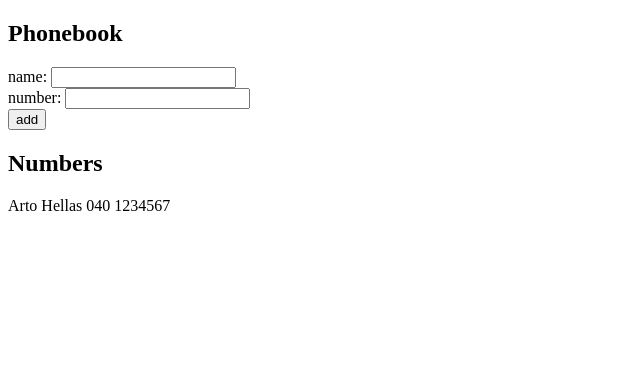
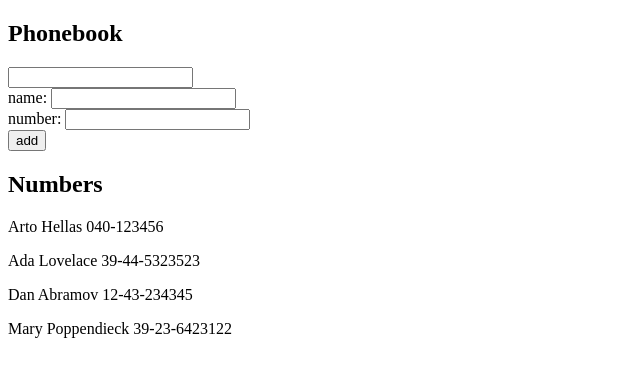
Before and after one commit to nahomWM/fullstackopen, a React (Vite) app in the folder part2/phonebook/: page / in a window 1280 px wide. Shown: the top 376 px of the page, without its empty margins (0-640 px from the left). Built offline with nearby package versions, Linux system fonts and the light colour scheme.

Commit message:
add exerecise 2.9

```diff
--- a/part2/phonebook/src/App.jsx
+++ b/part2/phonebook/src/App.jsx
@@ -8,10 +8,14 @@ const ShowNames=function({persons}){
 }
 const App = () => {
   const [persons, setPersons] = useState([
-    { id:1 , name: 'Arto Hellas', phoneNo:"040 1234567" }
+  { id: 1, name: 'Arto Hellas', phoneNo: '040-123456' },
+    { id: 2, name: 'Ada Lovelace', phoneNo: '39-44-5323523' },
+    { id: 3, name: 'Dan Abramov', phoneNo: '12-43-234345' },
+    { id: 4, name: 'Mary Poppendieck', phoneNo: '39-23-6423122' }
   ])
   const [newName, setNewName] = useState('')
    const [newNumber, setNewNumber] = useState('')
+    const [filter, setFilter] = useState('')
   const addPerson=function(event){
     event.preventDefault();
    const exists = persons.some(
@@ -41,9 +45,19 @@ const App = () => {
   const showOnNumber=function(event){
     setNewNumber(event.target.value)
   }
+  const addToFilter=function(event){
+    setFilter(event.target.value)
+  }
+   const personsToShow = persons.filter(person =>
+    person.name.toLowerCase().includes(filter.toLowerCase())
+  )
   return (
     <div>
       <h2>Phonebook</h2>
+      <input
+  value={filter}
+  onChange={addToFilter}
+/>
     <form onSubmit={addPerson}>
   <div>name: <input value={newName} onChange={showOnInput}/></div>
   <div>number: <input value={newNumber} onChange={showOnNumber
@@ -52,7 +66,7 @@ const App = () => {
 </form>
 
       <h2>Numbers</h2>
-      <ShowNames persons={persons}/>
+      <ShowNames persons={personsToShow}/>
     </div>
   )
 }
```
